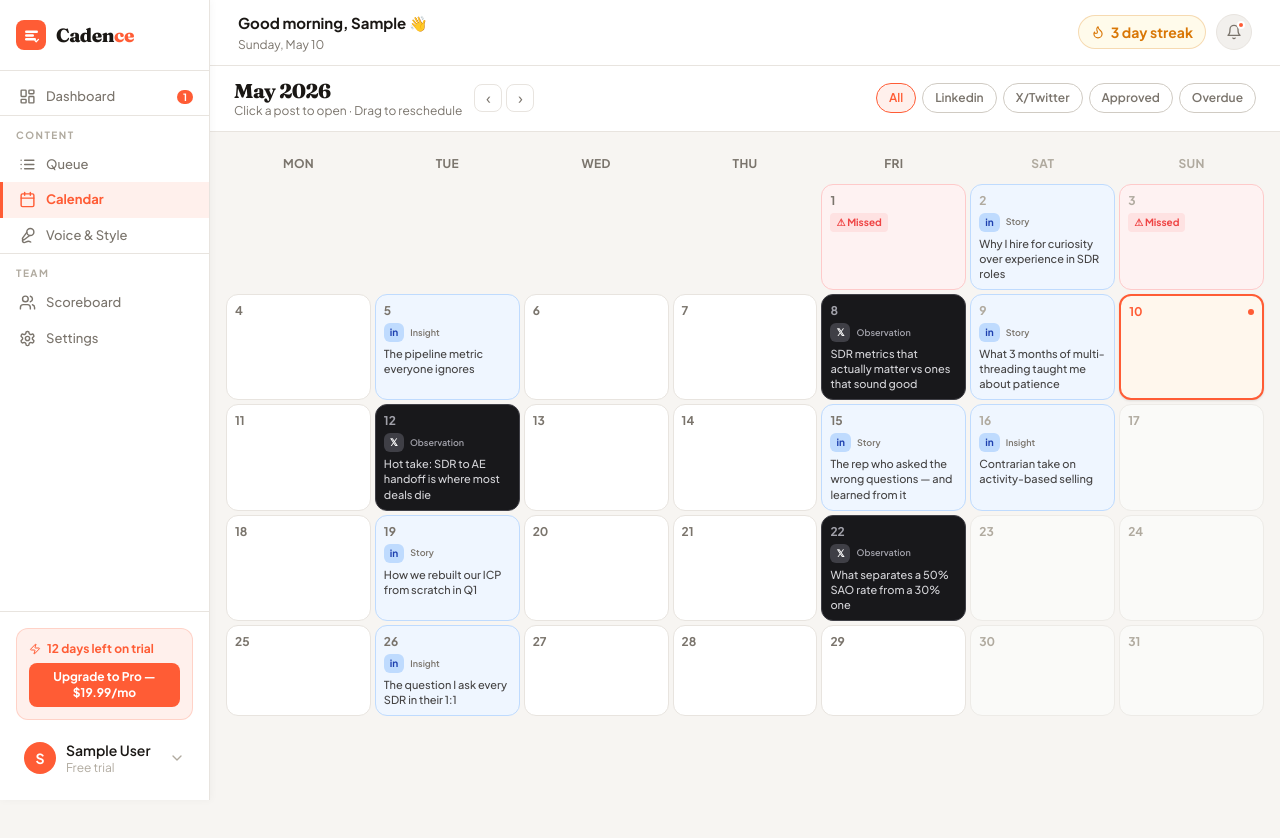
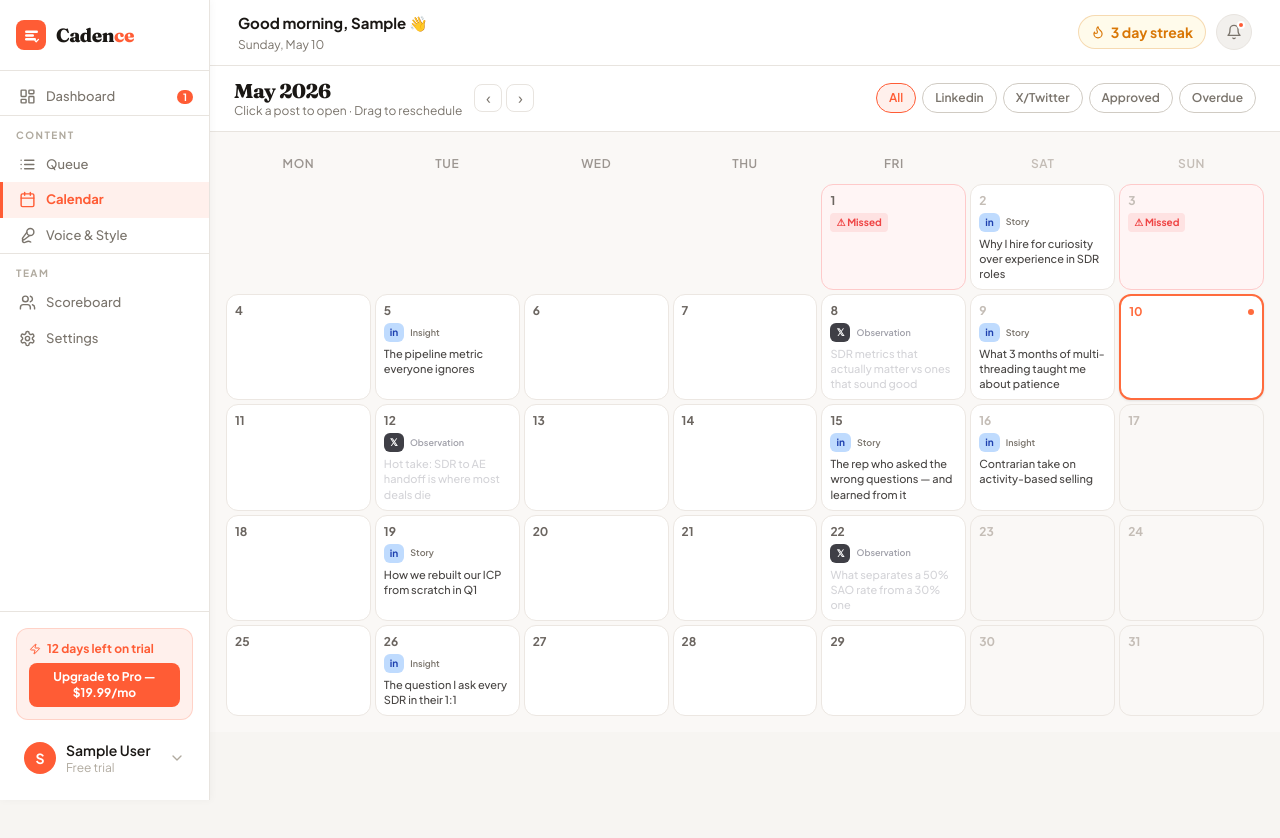
Before and after one commit to tinyspooon/Cadence, a Next.js app: page /dashboard/calendar in a window 1280 px wide. Shown: the top 838 px of the page. Built offline with nearby package versions, Linux system fonts and the light colour scheme; no server answers; sample sign-in values are in the browser's storage.

Commit message:
Calendar premium redesign - neutral first, left accent bars

```diff
--- a/src/app/dashboard/calendar/page.tsx
+++ b/src/app/dashboard/calendar/page.tsx
@@ -154,11 +154,11 @@ export default function CalendarPage() {
       </div>
 
       {/* Calendar */}
-      <div className="p-4">
+      <div className="p-4 bg-[#FAF8F6] min-h-full">
         {/* DOW row */}
         <div className="grid grid-cols-7 gap-1 mb-1">
           {DOWS.map((d, i) => (
-            <div key={d} className={`text-center text-xs font-bold uppercase tracking-wide py-2 ${i >= 5 ? 'text-faint' : 'text-muted'}`}>{d}</div>
+            <div key={d} className={`text-center text-xs font-semibold uppercase tracking-wider py-2 ${i >= 5 ? 'text-[#C4BDB6]' : 'text-[#9B9590]'}`}>{d}</div>
           ))}
         </div>
 
@@ -189,24 +189,22 @@ export default function CalendarPage() {
                 onClick={() => { if (data || over) openModal(d) }}
                 className={[
                   'min-h-[90px] rounded-xl border p-2 flex flex-col transition-all duration-150 select-none relative overflow-hidden',
-                  isTarget   ? 'border-accent border-2 bg-accent-light shadow-md' :
-                  isToday    ? 'border-accent border-2 bg-orange-50 shadow-sm' :
-                  over       ? 'bg-red-50 border-red-200 cursor-pointer' :
-                  data && isAp ? 'bg-green-50 border-green-200 cursor-pointer hover:border-green-400 hover:shadow-md' :
-                  data && data.platform === 'x' ? 'bg-zinc-900 border-zinc-700 cursor-pointer hover:border-zinc-500 hover:shadow-md' :
-                  data       ? 'bg-blue-50 border-blue-200 cursor-pointer hover:border-blue-400 hover:shadow-md' :
-                  isWeekend  ? 'bg-[#FAFAF8] border-[#EDEBE7]' :
-                               'bg-white border-border',
+                  isTarget   ? 'border-accent border-2 bg-[#FFF8F6] shadow-md' :
+                  isToday    ? 'border-[#FF6B3D] border-2 bg-white shadow-sm' :
+                  over       ? 'bg-[#FFF5F5] border-red-200 cursor-pointer' :
+                  data       ? 'bg-white border-[#ECE7E2] cursor-pointer hover:shadow-md hover:border-[#D0C8C0] hover:translate-y-[-1px]' :
+                  isWeekend  ? 'bg-[#FAF8F6] border-[#ECE7E2]' :
+                               'bg-white border-[#ECE7E2]',
                   dragging   ? 'opacity-25 scale-95 cursor-grabbing' : '',
                   filt       ? 'opacity-10 pointer-events-none' : '',
                 ].filter(Boolean).join(' ')}
               >
                 {/* Day number */}
                 <div className={`text-xs font-bold mb-1 flex items-center justify-between ${
-                  isToday ? 'text-accent' : (data?.platform === 'x' && !isAp && !over) ? 'text-zinc-400' : isWeekend ? 'text-faint' : 'text-muted'
+                  isToday ? 'text-[#FF6B3D]' : isWeekend ? 'text-[#C4BDB6]' : 'text-[#6B6560]'
                 }`}>
                   <span>{d}</span>
-                  {isToday && <span className="w-1.5 h-1.5 bg-accent rounded-full flex-shrink-0" />}
+                  {isToday && <span className="w-1.5 h-1.5 bg-[#FF6B3D] rounded-full flex-shrink-0" />}
                 </div>
 
                 {/* Post chip */}
```
